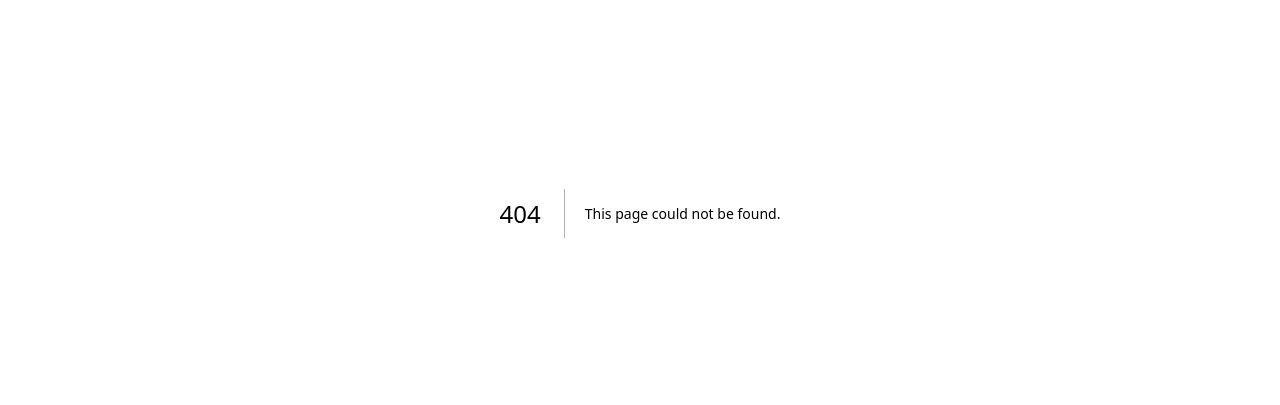
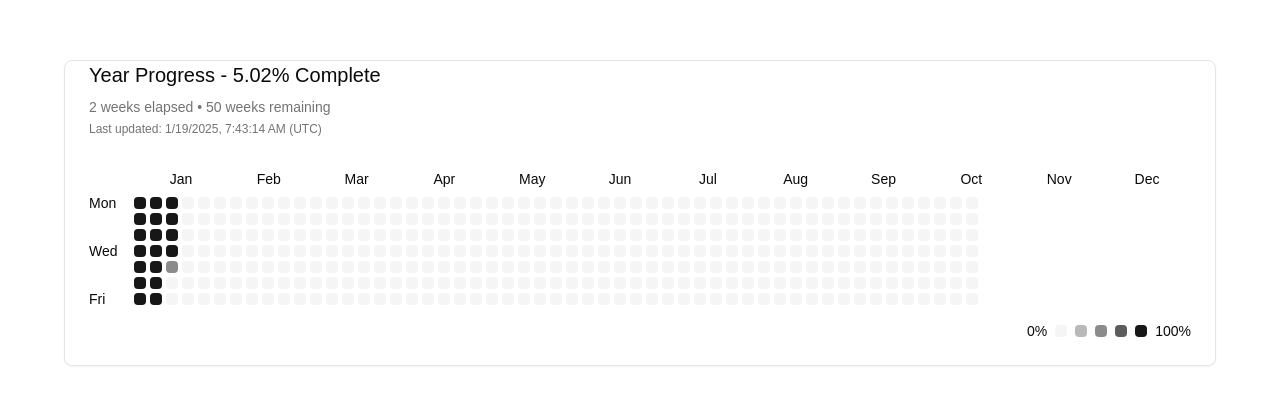
Before and after one commit to sriramkj07/Personalwebsite, a Next.js app: page /yeartracker in a window 1280 px wide. Before the commit this address had no page. Shown: the part 187-592 px from the top of the page. Built offline with nearby package versions, Linux system fonts and the light colour scheme.

Commit message:
Add year tracker with proper file structure

```diff
--- /dev/null
+++ b/app/yeartracker/layout.tsx
@@ -0,0 +1,12 @@
+export const metadata = {
+  title: 'Year Tracker',
+  description: 'Track the progress of the current year',
+}
+
+export default function YearTrackerLayout({
+  children,
+}: {
+  children: React.ReactNode
+}) {
+  return children
+}
--- /dev/null
+++ b/app/yeartracker/page.tsx
@@ -0,0 +1,5 @@
+import YearProgress from './components/YearProgress'
+
+export default function Page() {
+  return <YearProgress />
+}
--- /dev/null
+++ b/components/ui/card.tsx
@@ -0,0 +1,79 @@
+import * as React from "react"
+
+import { cn } from "@/lib/utils"
+
+const Card = React.forwardRef<
+  HTMLDivElement,
+  React.HTMLAttributes<HTMLDivElement>
+>(({ className, ...props }, ref) => (
+  <div
+    ref={ref}
+    className={cn(
+      "rounded-lg border bg-card text-card-foreground shadow-sm",
+      className
+    )}
+    {...props}
+  />
+))
+Card.displayName = "Card"
+
+const CardHeader = React.forwardRef<
+  HTMLDivElement,
+  React.HTMLAttributes<HTMLDivElement>
+>(({ className, ...props }, ref) => (
+  <div
+    ref={ref}
+    className={cn("flex flex-col space-y-1.5 p-6", className)}
+    {...props}
+  />
+))
+CardHeader.displayName = "CardHeader"
+
+const CardTitle = React.forwardRef<
+  HTMLDivElement,
+  React.HTMLAttributes<HTMLDivElement>
+>(({ className, ...props }, ref) => (
+  <div
+    ref={ref}
+    className={cn(
+      "text-2xl font-semibold leading-none tracking-tight",
+      className
+    )}
+    {...props}
+  />
+))
+CardTitle.displayName = "CardTitle"
+
+const CardDescription = React.forwardRef<
+  HTMLDivElement,
+  React.HTMLAttributes<HTMLDivElement>
+>(({ className, ...props }, ref) => (
+  <div
+    ref={ref}
+    className={cn("text-sm text-muted-foreground", className)}
+    {...props}
+  />
+))
+CardDescription.displayName = "CardDescription"
+
+const CardContent = React.forwardRef<
+  HTMLDivElement,
+  React.HTMLAttributes<HTMLDivElement>
+>(({ className, ...props }, ref) => (
+  <div ref={ref} className={cn("p-6 pt-0", className)} {...props} />
+))
+CardContent.displayName = "CardContent"
+
+const CardFooter = React.forwardRef<
+  HTMLDivElement,
+  React.HTMLAttributes<HTMLDivElement>
+>(({ className, ...props }, ref) => (
+  <div
+    ref={ref}
+    className={cn("flex items-center p-6 pt-0", className)}
+    {...props}
+  />
+))
+CardFooter.displayName = "CardFooter"
+
+export { Card, CardHeader, CardFooter, CardTitle, CardDescription, CardContent }
```
